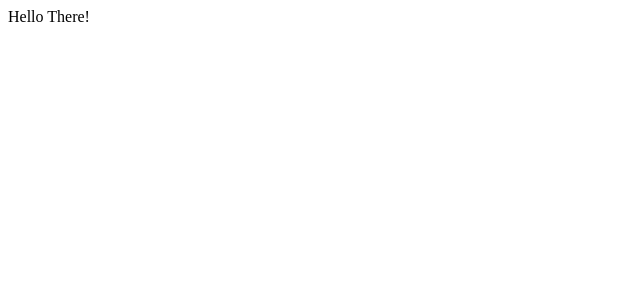
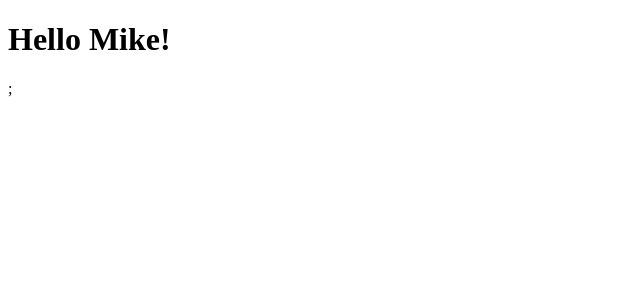
Before and after one commit to MahabirGupta/myReactProject, a React (Vite) app in the folder reactpro/: page / in a window 1280 px wide. Shown: the top 300 px of the page, without its empty margins (0-640 px from the left). Built offline with nearby package versions, Linux system fonts and the light colour scheme.

Commit message:
Create Hello.jsx and modified App.jsx file

```diff
--- a/reactpro/src/App.jsx
+++ b/reactpro/src/App.jsx
@@ -1,5 +1,11 @@
+import Hello from "./components/Hello";
+
 function App() {
-  return <div className="App">Hello There!</div>;
+  return (
+    <div className="App">
+      <Hello />
+    </div>
+  );
 }
 
 export default App;
--- /dev/null
+++ b/reactpro/src/components/Hello.jsx
@@ -0,0 +1,31 @@
+// const name = "Rob";
+
+// function displayMesssage() {
+//   return "Wow!";
+// }
+
+// function Hello() {
+//   return (
+//     <h1>
+//       Hello from a Component! {name} {10 + 20} {displayMesssage()}
+//     </h1>
+//   );
+// }
+
+// function Hello() {
+//   return (
+//     <div>
+//       <h1>Hello from a Component!</h1>;<h1>Wow!</h1>;
+//     </div>
+//   );
+// }
+
+function Hello() {
+  return (
+    <div>
+      <h1>Hello Mike!</h1>;
+    </div>
+  );
+}
+
+export default Hello;
```
